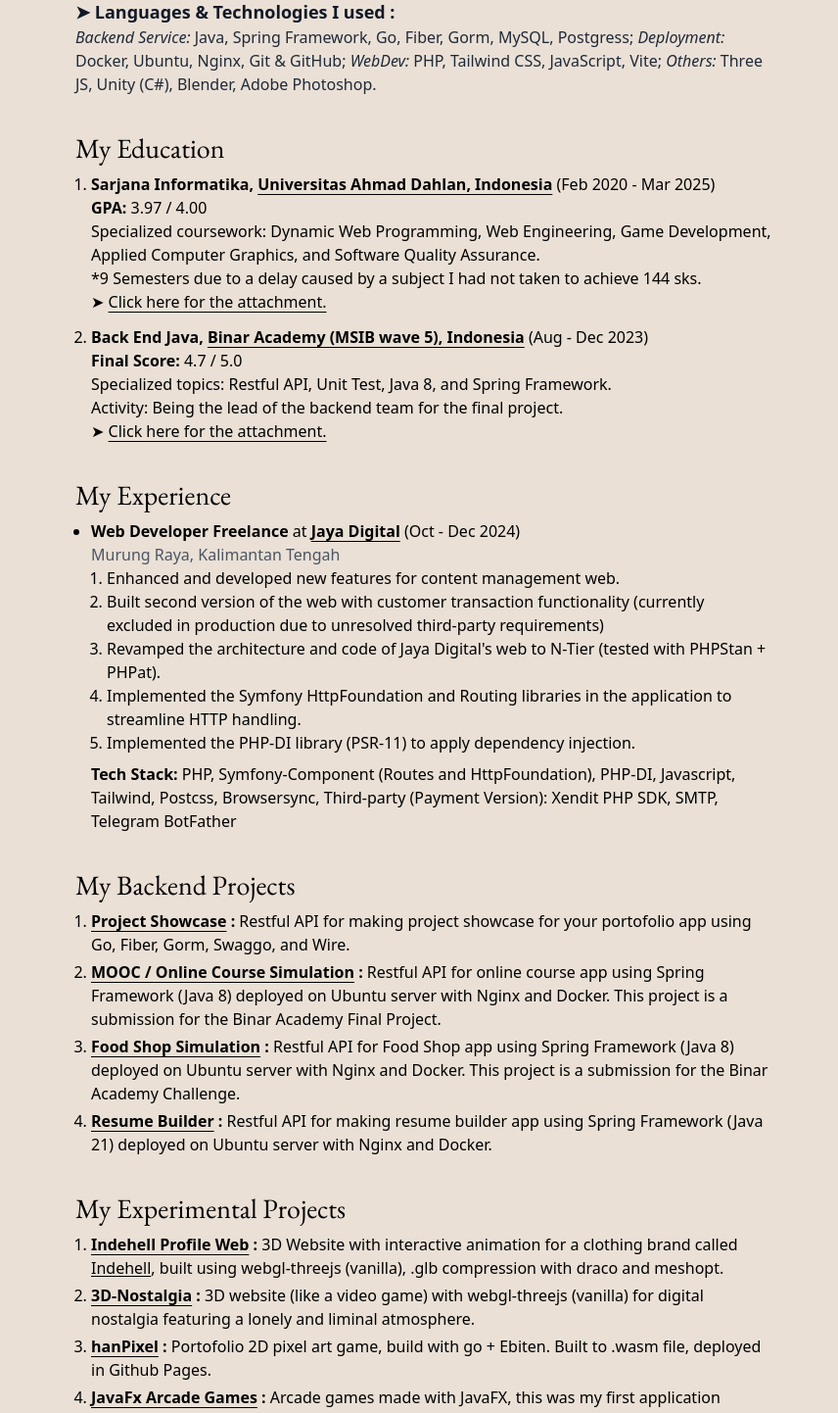
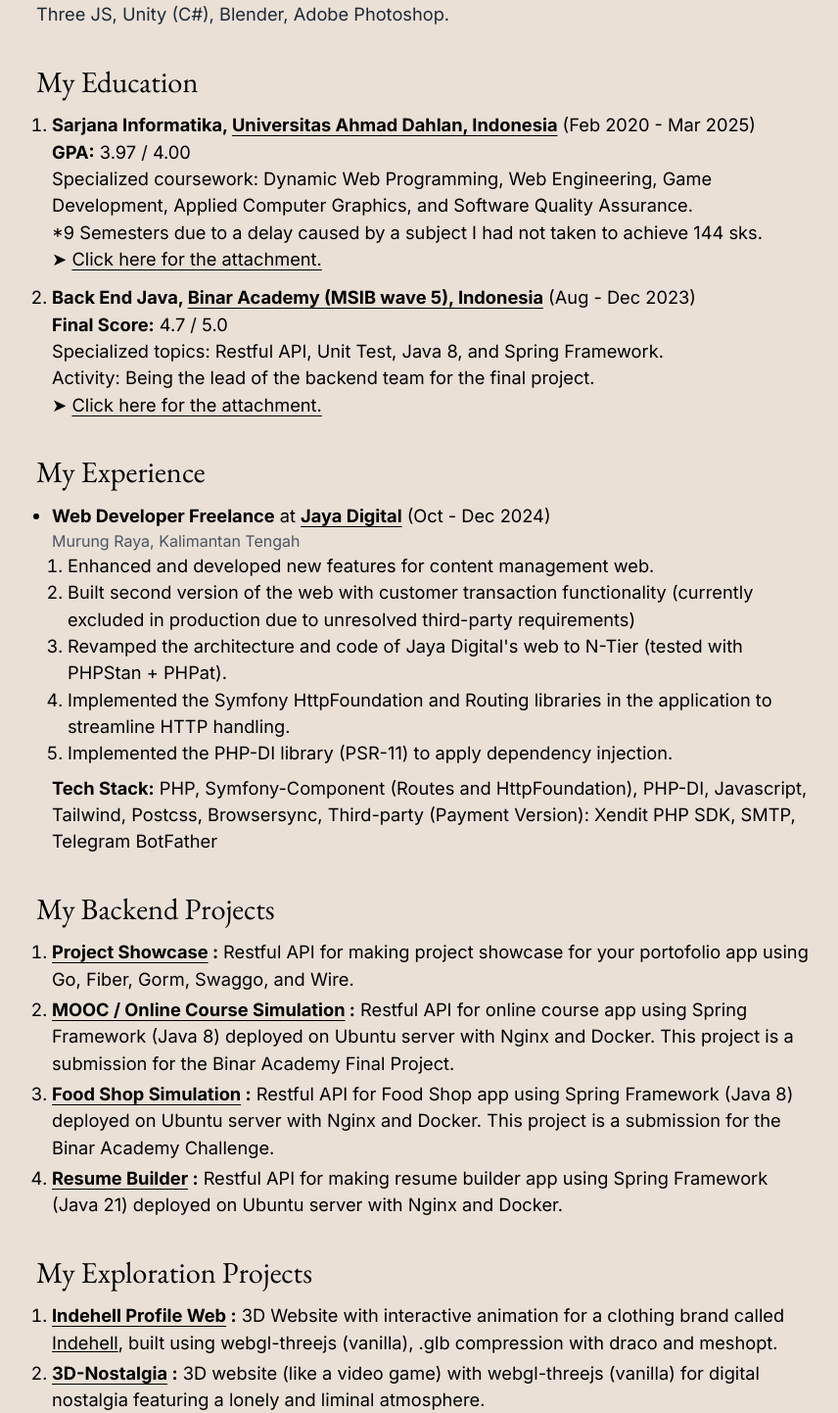
Before and after one commit to Habbatul/Minimalism-Portofolio, a Vue app: page / in a window 1280 px wide. Shown: the part 780-2222 px from the top of the page at 98% size, without its empty margins (207-1063 px from the left). Built offline with nearby package versions, Linux system fonts and the light colour scheme.

Commit message:
Refactor : Change web styling and API integration

```diff
--- a/index.html
+++ b/index.html
@@ -5,14 +5,15 @@
     <link rel="icon" type="image/png" href="/fav.png" />
     <meta name="viewport" content="width=device-width, initial-scale=1.0" />
     <meta name="description" content="Habbatul Qolbi Hanifa's portfolio. Explore some of the projects I have worked on.">
-    <title>Habbatul's Portofolio Web</title>
     <link rel="preconnect" href="https://fonts.googleapis.com">
     <link rel="preconnect" href="https://fonts.gstatic.com" crossorigin>
-    <link href="https://fonts.googleapis.com/css2?family=EB+Garamond:wght@400;500;600;700;800&display=swap" rel="stylesheet">
+    <link href="https://fonts.googleapis.com/css2?family=EB+Garamond:ital,wght@0,400..800;1,400..800&family=Inter:ital,opsz,wght@0,14..32,100..900;1,14..32,100..900&display=swap" rel="stylesheet">
 
   </head>
+
   <body class="bg-[#eae0d6]">
     <div id="app"></div>
     <script type="module" src="/src/main.js"></script>
   </body>
+
 </html>
--- a/src/components/project/Card.vue
+++ b/src/components/project/Card.vue
@@ -74,7 +74,3 @@
   },
 };
 </script>
-
-<style scoped>
-@import url('https://fonts.googleapis.com/css2?family=Inter:opsz@14..32&display=swap');
-</style>
--- a/src/views/Home.vue
+++ b/src/views/Home.vue
@@ -1,27 +1,27 @@
 <template>
-  <div class="max-w-3xl mx-auto p-7 mt-4 2xl:text-[1.08rem] 2xl:max-w-[53rem] 2xl:mb-4">
-    <h1 class="text-[2.2rem] font-garamond mb-1 2xl:text-[2.3rem]">About Me</h1>
-    <div class="text-[1rem] md:text-[1.2rem] md:leading-[1.8rem]">
+  <div class="max-w-3xl mx-auto p-7 mt-4 md:text-[1.14rem] md:max-w-[53rem] md:mb-4 font-inter font">
+    <h1 class="text-[2.2rem] font-garamond mb-1 md:text-[2.5rem]">About Me</h1>
+    <div class="text-[1rem] md:text-[1.18rem] md:leading-[1.8rem]">
       <p class="text-justify mb-2" style="hyphens: auto;-webkit-hyphens: auto;-ms-hyphens: auto;">My name is Habbatul Qolbi Hanifa, aka. <a href="https://www.instagram.com/hq.han/" target="_blank" class="underline underline-offset-3 hover:text-red-600">@hq.han</a>. I enjoy exploring programming & technology in a concrete way but remain aware of the importance of abstraction in its application in the industry, especially since end users always need fast-delivered products and programming teamwork need maintanable code. My interests lie in software engineering, computer graphics, game development, system programming. My primary programming languages are Go and Java.</p>
       <p class="text-justify mb-2" style="hyphens: auto;-webkit-hyphens: auto;-ms-hyphens: auto;">I have expertise in software development. I deploy all my backend projects using an Ubuntu VPS with Docker, Nginx, and Apache. For client-side web applications, I use Vercel and GitHub Pages, leveraging GitHub Actions for automated deployment. You can check out my projects on <a href="https://github.com/Habbatul" class="underline underline-offset-3 hover:text-red-600">GitHub</a> about the software and other projects I've developed.</p>
       <p class="text-justify" style="hyphens: auto;-webkit-hyphens: auto;-ms-hyphens: auto;">I have an interest in computer graphics and game development, which I also enjoy as a hobby. For game development, I usually use Unity with C#, and when developing without a UI-based game engine, I prefer Ebiten with Golang. In computer graphics, I often use WebGL, typically through Three.js, as raw WebGL is too low-level for me. For asset creation, I use Photoshop for 2D graphics and Blender for 3D modeling. Additionally, I enjoy exploring anything related to programming, regardless of the field. Go to the  <router-link to="/project" class="underline underline-offset-3 hover:text-red-600">Project Page</router-link> to view my showcase project.</p>
     </div>
     <p class="mb-8 mt-4 text-gray-800">
-        <span class="font-semibold text-base md:text-lg text-gray-900">&#10148; Languages & Technologies I used : </span><br>
-        <span class="font-medium italic">Backend Service:</span> Java, Spring Framework, Go, Fiber, Gorm, MySQL, Postgress;
-        <span class="font-medium italic">Deployment:</span> Docker, Ubuntu, Nginx, Git & GitHub;
-        <span class="font-medium italic">WebDev:</span> PHP, Tailwind CSS, JavaScript, Vite;
-        <span class="font-medium italic">Others:</span> Three JS, Unity (C#), Blender, Adobe Photoshop.
+        <span class="font-bold text-base md:text-lg text-gray-900">&#10148; Languages & Technologies I used : </span><br>
+        <span class="font-semibold italic">Backend:</span> Java, Spring Framework, Go, Fiber, Gorm, MySQL, Postgress;
+        <span class="font-semibold italic">Deployment:</span> Docker, Ubuntu, Nginx, Git & GitHub;
+        <span class="font-semibold italic">WebDev:</span> PHP, Tailwind CSS, JavaScript, Vite;
+        <span class="font-semibold italic">Others:</span> Three JS, Unity (C#), Blender, Adobe Photoshop.
     </p>
 
-    <p class="font-garamond text-[1.75rem] 2xl:text-[1.9rem] mb-1">
+    <p class="font-garamond text-[1.75rem] md:text-[1.9rem] mb-2">
       My Education
     </p>
     <ul class="list-decimal pl-4 mb-4">
       <li class="mb-3">
-        <strong>Sarjana Informatika, <a href="https://uad.ac.id/" target="_blank" class="underline underline-offset-4 hover:text-red-600">Universitas Ahmad Dahlan, Indonesia</a></strong> (Feb 2020 - Mar 2025)
+        <span class="font-bold">Sarjana Informatika, <a href="https://uad.ac.id/" target="_blank" class="underline underline-offset-4 hover:text-red-600">Universitas Ahmad Dahlan, Indonesia</a></span> (Feb 2020 - Mar 2025)
         <br />
-        <span class="font-semibold">GPA:</span> 3.97 / 4.00
+        <span class="font-bold">GPA:</span> 3.97 / 4.00
         <br />
         Specialized coursework: Dynamic Web Programming, Web Engineering, Game Development, Applied Computer Graphics, and Software Quality Assurance.
         <br>
@@ -30,9 +30,9 @@
         &#10148; <a href="https://drive.google.com/file/d/1Cpg-E5taBI22envGrPCF8cEx8NJ9oCuY/view?usp=sharing" target="_blank" class="underline underline-offset-4 hover:text-red-600">Click here for the attachment.</a>
       </li>
       <li class="mt-1">
-        <strong>Back End Java, <a href="https://www.binaracademy.com/" target="_blank" class="underline underline-offset-4 hover:text-red-600">Binar Academy (MSIB wave 5), Indonesia</a></strong> (Aug - Dec 2023)
+        <span class="font-bold">Back End Java, <a href="https://www.binaracademy.com/" target="_blank" class="underline underline-offset-4 hover:text-red-600">Binar Academy (MSIB wave 5), Indonesia</a></span> (Aug - Dec 2023)
         <br />
-        <span class="font-semibold">Final Score:</span> 4.7 / 5.0
+        <span class="font-bold">Final Score:</span> 4.7 / 5.0
         <br />
         Specialized topics: Restful API, Unit Test, Java 8, and Spring Framework.
         <br />
@@ -42,12 +42,12 @@
       </li>
     </ul>
 
-    <p class="font-garamond text-[1.75rem] 2xl:text-[1.9rem] mt-8 mb-1">
+    <p class="font-garamond text-[1.75rem] md:text-[1.9rem] mt-8 mb-2">
       My Experience
     </p>
     <ul class="list-disc pl-4 mb-4">
       <li>
-        <strong>Web Developer Freelance</strong> at <strong><a href="https://jayadigital.tech/" target="_blank" class="underline underline-offset-4 hover:text-red-600">Jaya Digital</a></strong> (Oct - Dec 2024)
+        <span class="font-bold">Web Developer Freelance</span> at <span class="font-bold"><a href="https://jayadigital.tech/" target="_blank" class="underline underline-offset-4 hover:text-red-600">Jaya Digital</a></span> (Oct - Dec 2024)
         <p class="text-gray-600 text-base">Murung Raya, Kalimantan Tengah</p>
         <ul class="list-decimal pl-4 mb-2 mt-">
           <li>Enhanced and developed new features for content management web.</li>
@@ -56,28 +56,28 @@
           <li>Implemented the Symfony HttpFoundation and Routing libraries in the application to streamline HTTP handling.</li>
           <li>Implemented the PHP-DI library (PSR-11) to apply dependency injection.</li>
         </ul>
-        <span><strong>Tech Stack:</strong> PHP, Symfony-Component (Routes and HttpFoundation), PHP-DI, Javascript, Tailwind, Postcss, Browsersync, Third-party (Payment Version): Xendit PHP SDK, SMTP, Telegram BotFather</span>
+        <span><span class="font-bold">Tech Stack:</span> PHP, Symfony-Component (Routes and HttpFoundation), PHP-DI, Javascript, Tailwind, Postcss, Browsersync, Third-party (Payment Version): Xendit PHP SDK, SMTP, Telegram BotFather</span>
       </li>
     </ul>
 
-    <p class="font-garamond text-[1.75rem] 2xl:text-[1.9rem] mt-8 mb-1">
+    <p class="font-garamond text-[1.75rem] md:text-[1.9rem] mt-8 mb-2">
       My Backend Projects
     </p>
     <ul class="list-decimal pl-4 mb-4">
-      <li><strong><a href="https://github.com/Habbatul/ProjectShowcase" target="_blank" class="underline underline-offset-4 hover:text-red-600">Project Showcase</a> :</strong> Restful API for making project showcase for your portofolio app using Go, Fiber, Gorm, Swaggo, and Wire.</li>
-      <li class="mt-1"><strong><a href="https://github.com/Habbatul/FinalProjectMOOC" target="_blank" class="underline underline-offset-4 hover:text-red-600">MOOC / Online Course Simulation</a> :</strong> Restful API for online course app using Spring Framework (Java 8) deployed on Ubuntu server with Nginx and Docker. This project is a submission for the Binar Academy Final Project.</li>
-      <li class="mt-1"><strong><a href="https://github.com/Habbatul/BinarFud" target="_blank" class="underline underline-offset-4 hover:text-red-600">Food Shop Simulation</a> :</strong> Restful API for Food Shop app using Spring Framework (Java 8) deployed on Ubuntu server with Nginx and Docker. This project is a submission for the Binar Academy Challenge.</li>
-      <li class="mt-1"><strong><a href="https://github.com/Habbatul/resumebuilder" target="_blank" class="underline underline-offset-4 hover:text-red-600">Resume Builder</a> :</strong> Restful API for making resume builder app using Spring Framework (Java 21) deployed on Ubuntu server with Nginx and Docker.</li>
+      <li><span class="font-bold"><a href="https://github.com/Habbatul/ProjectShowcase" target="_blank" class="underline underline-offset-4 hover:text-red-600">Project Showcase</a> :</span> Restful API for making project showcase for your portofolio app using Go, Fiber, Gorm, Swaggo, and Wire.</li>
+      <li class="mt-1"><span class="font-bold"><a href="https://github.com/Habbatul/FinalProjectMOOC" target="_blank" class="underline underline-offset-4 hover:text-red-600">MOOC / Online Course Simulation</a> :</span> Restful API for online course app using Spring Framework (Java 8) deployed on Ubuntu server with Nginx and Docker. This project is a submission for the Binar Academy Final Project.</li>
+      <li class="mt-1"><span class="font-bold"><a href="https://github.com/Habbatul/BinarFud" target="_blank" class="underline underline-offset-4 hover:text-red-600">Food Shop Simulation</a> :</span> Restful API for Food Shop app using Spring Framework (Java 8) deployed on Ubuntu server with Nginx and Docker. This project is a submission for the Binar Academy Challenge.</li>
+      <li class="mt-1"><span class="font-bold"><a href="https://github.com/Habbatul/resumebuilder" target="_blank" class="underline underline-offset-4 hover:text-red-600">Resume Builder</a> :</span> Restful API for making resume builder app using Spring Framework (Java 21) deployed on Ubuntu server with Nginx and Docker.</li>
     </ul>
 
-    <p class="font-garamond text-[1.75rem] 2xl:text-[1.9rem] mt-8 mb-1">
-      My Experimental Projects
+    <p class="font-garamond text-[1.75rem] md:text-[1.9rem] mt-8 mb-2">
+      My Exploration Projects
     </p>
     <ul class="list-decimal pl-4">
-      <li class="mt-1"><strong><a href="https://github.com/Habbatul/Indehell" target="_blank" class="underline underline-offset-4 hover:text-red-600">Indehell Profile Web</a> :</strong> 3D Website with interactive animation for a clothing brand called <a class="underline underline-offset-2 hover:text-red-600" href="https://www.instagram.com/indehellstudio/">Indehell</a>, built using webgl-threejs (vanilla), .glb compression with draco and meshopt.</li>
-      <li class="mt-1"><strong><a href="https://github.com/Habbatul/3D-Nostalgia" target="_blank" class="underline underline-offset-4 hover:text-red-600">3D-Nostalgia</a> :</strong> 3D website (like a video game) with webgl-threejs (vanilla) for digital nostalgia featuring a lonely and liminal atmosphere.</li>
-      <li class="mt-1"><strong><a href="https://github.com/Habbatul/hanPixel" target="_blank" class="underline underline-offset-4 hover:text-red-600">hanPixel</a> :</strong> Portofolio 2D pixel art game, build with go + Ebiten. Built to .wasm file, deployed in Github Pages.</li>
-      <li class="mt-1"><strong><a href="https://github.com/Habbatul/JavaFX-ArcadeGames" target="_blank" class="underline underline-offset-4 hover:text-red-600">JavaFx Arcade Games</a> :</strong> Arcade games made with JavaFX, this was my first application developed during college (3rd semester). There are two games in this .jar file app.</li>
+      <li class="mt-1"><span class="font-bold"><a href="https://github.com/Habbatul/Indehell" target="_blank" class="underline underline-offset-4 hover:text-red-600">Indehell Profile Web</a> :</span> 3D Website with interactive animation for a clothing brand called <a class="underline underline-offset-2 hover:text-red-600" href="https://www.instagram.com/indehellstudio/">Indehell</a>, built using webgl-threejs (vanilla), .glb compression with draco and meshopt.</li>
+      <li class="mt-1"><span class="font-bold"><a href="https://github.com/Habbatul/3D-Nostalgia" target="_blank" class="underline underline-offset-4 hover:text-red-600">3D-Nostalgia</a> :</span> 3D website (like a video game) with webgl-threejs (vanilla) for digital nostalgia featuring a lonely and liminal atmosphere.</li>
+      <li class="mt-1"><span class="font-bold"><a href="https://github.com/Habbatul/hanPixel" target="_blank" class="underline underline-offset-4 hover:text-red-600">hanPixel</a> :</span> Portofolio 2D pixel art game, build with go + Ebiten. Built to .wasm file, deployed in Github Pages.</li>
+      <li class="mt-1"><span class="font-bold"><a href="https://github.com/Habbatul/JavaFX-ArcadeGames" target="_blank" class="underline underline-offset-4 hover:text-red-600">JavaFx Arcade Games</a> :</span> Arcade games made with JavaFX, this was my first application developed during college (3rd semester). There are two games in this .jar file app.</li>
     </ul>
   </div>
 </template>
--- a/tailwind.config.js
+++ b/tailwind.config.js
@@ -5,7 +5,7 @@
     extend: {
       fontFamily: {
         garamond: ['"EB Garamond"', 'serif'],
-        inter: ['"Inter"', 'serif'],
+        inter: ['"Inter"', 'serif']
       },
     },
   },
```
